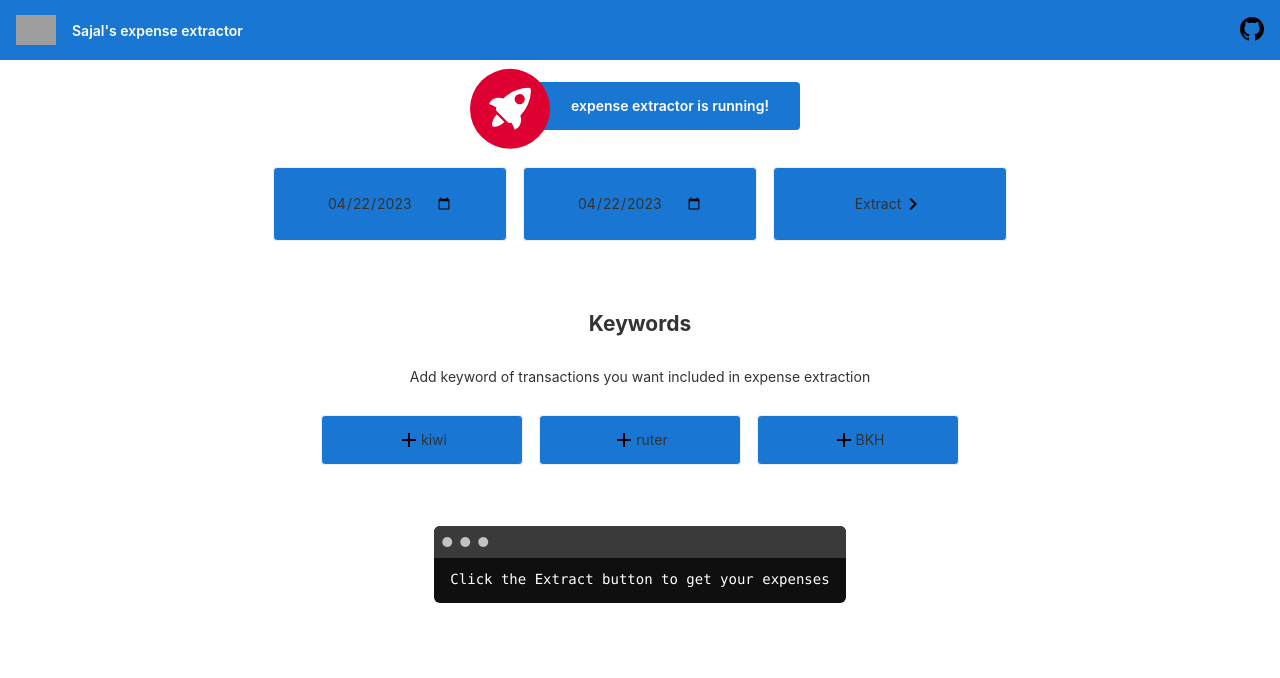
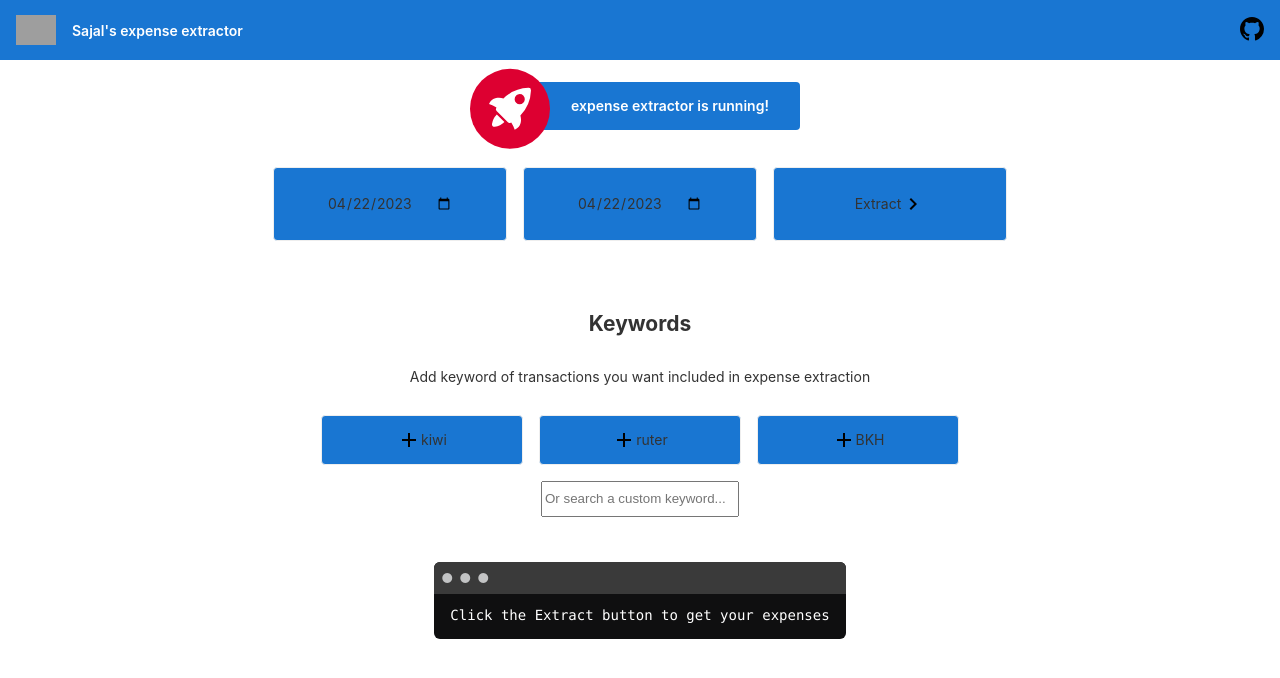
Before and after one commit to sajalverma17/expense-extractor, an Angular app in the folder frontend/: page / in a window 1280 px wide. Shown: the top 678 px of the page. Built offline with nearby package versions, Linux system fonts and the light colour scheme; grey boxes are pictures that could not be loaded.

Commit message:
feat: ability to calculate expense based on a custom keyword provided; optimized frontend docker image builds by moving npm package builds first

```diff
--- a/frontend/src/app/app.component.html
+++ b/frontend/src/app/app.component.html
@@ -38,7 +38,7 @@
 
   <extract (onExtractClick)="extract()" (onStartDateChange)="setStartDate($event)" (onEndDateChange)="setEndDate($event)"></extract>
 
-  <keywords (onKeywordsChange)="setKeywords($event)"></keywords>
+  <keywords (onKeywordsChange)="setKeywords($event)" (onCustomKeywordChange)="setCustomKeyword($event)" ></keywords>
 
   <result [result]="resultText"></result>
 
--- a/frontend/src/app/app.component.ts
+++ b/frontend/src/app/app.component.ts
@@ -15,6 +15,7 @@ export class AppComponent {
   private defaultResultText = 'Click the Extract button to get your expenses'
 
   private keywords: Keyword[] = []
+  private customKeyword: Keyword = { id: "" }
   private startDate: Date = new Date("2000-01-01")
   private endDate: Date = new Date("2000-01-01")
 
@@ -23,8 +24,8 @@ export class AppComponent {
 
   async extract() : Promise<void> {
 
-    if(this.keywords.length == 0) {
-      alert('Please choose atleast one keyword to extract expenses on.')
+    if(this.keywords.length == 0 && this.customKeyword.id == "" ) {
+      alert('Please choose atleast one keyword or custom keyword to extract expenses on.')
       return
     }
 
@@ -33,12 +34,10 @@ export class AppComponent {
       return
     }
 
-    const keysString = this.keywords.map(k => k.id).join('&').trim()
-    alert(`Extracting for keywords ${keysString}. Start Date: ${this.startDate} End Date: ${this.endDate}`)
-
     this.resultText = this.extractionOngoingText
-    const expense = await getExpenses(this.keywords[0].id, this.startDate, this.endDate)
-    this.resultText = `You spent ${expense} on ${this.keywords[0].id}`
+    const keywordToExtract = this.customKeyword.id != "" ? this.customKeyword.id : this.keywords[0].id
+    const expense = await getExpenses(keywordToExtract, this.startDate, this.endDate)
+    this.resultText = `You spent ${expense} on ${keywordToExtract}`
 
     return Promise.resolve()
   }
@@ -54,4 +53,8 @@ export class AppComponent {
   setKeywords(keywords: Keyword[]) {
     this.keywords = keywords
   }
+
+  setCustomKeyword(customKeyword: Keyword) {
+    this.customKeyword = customKeyword
+  }
 }
--- a/frontend/src/app/keywords/keywords.component.html
+++ b/frontend/src/app/keywords/keywords.component.html
@@ -19,4 +19,5 @@
             </button>
         </div>
     </div>
+    <input type="text" class="textbox" name="customKeyword" [ngModel] = "customKeyword" placeholder="Or search a custom keyword..." (ngModelChange)="customKeywordChange($event)" />
 </div>
--- a/frontend/src/app/keywords/keywords.component.scss
+++ b/frontend/src/app/keywords/keywords.component.scss
@@ -13,3 +13,8 @@
 .invisible {
     display: none;
 }
+
+.textbox {
+    height: 30px;
+    width: 190px;
+}
--- a/frontend/src/app/keywords/keywords.component.ts
+++ b/frontend/src/app/keywords/keywords.component.ts
@@ -18,7 +18,9 @@ interface KeywordWithClass extends Keyword {
 export class KeywordsComponent {
 
   private selectedKeywords: Keyword[] = []
+  protected customKeyword?: Keyword
   @Output() onKeywordsChange: EventEmitter<Keyword[]> = new EventEmitter()
+  @Output() onCustomKeywordChange : EventEmitter<Keyword> = new EventEmitter()
 
   keywords = KEYWORDS.map(k => { return { id: k, AddClass: 'visible', AddedClass: 'invisible' } })
 
@@ -35,6 +37,10 @@ export class KeywordsComponent {
     this.displayAdd(keywordWithClass)
     this.onKeywordsChange.emit(this.selectedKeywords)
     return
+  }
+
+  customKeywordChange(customKeyword: string) {
+    this.onCustomKeywordChange.emit({ id: customKeyword})
   }
 
   get(): Keyword[] {
```
Also changed, not shown: 2 other files (tests, documents, lock files or other folders).
